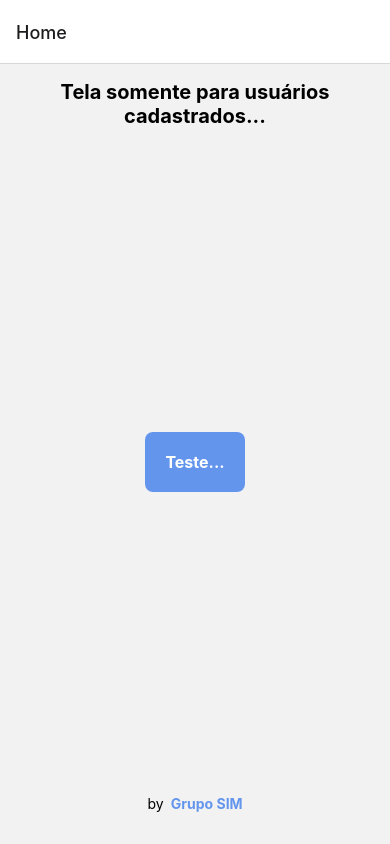
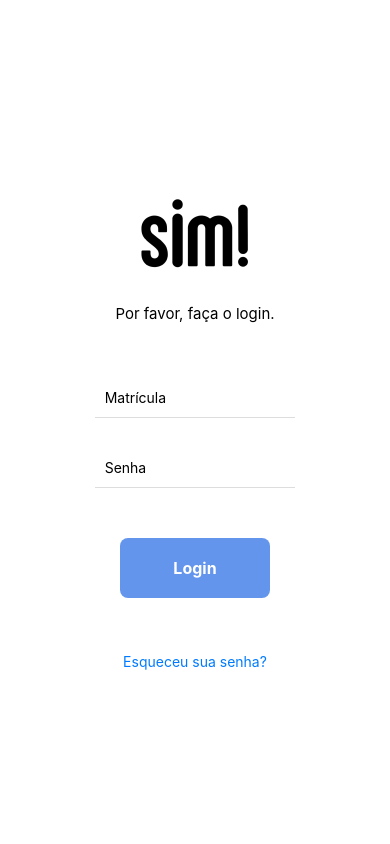
Before and after one commit to gabrielfilipy/sim_mobile, a React Native app: screen /SignInScreen in a window 390 px wide. Built offline with nearby package versions, Linux system fonts and the light colour scheme.

Commit message:
Criação da tela de login

```diff
--- a/package.json
+++ b/package.json
@@ -12,10 +12,13 @@
   "dependencies": {
     "@react-navigation/native": "^6.1.18",
     "@react-navigation/native-stack": "^6.11.0",
+    "axios": "^1.7.7",
     "react": "18.2.0",
     "react-native": "0.74.4",
+    "react-native-keychain": "^8.2.0",
     "react-native-safe-area-context": "^4.10.8",
-    "react-native-screens": "^3.34.0"
+    "react-native-screens": "^3.34.0",
+    "sweetalert2": "^11.14.0"
   },
   "devDependencies": {
     "@babel/core": "^7.20.0",
--- a/src/router/AppStack.tsx
+++ b/src/router/AppStack.tsx
@@ -15,7 +15,7 @@ export function AppStack() {
 
     return (
     <Stack.Navigator>
-        <Stack.Screen name="Home" component={HomeScreen} />
+        <Stack.Screen name="Home" component={HomeScreen} options={{headerShown: false}}/>
         <Stack.Screen name="Mesa" component={Mesa} />
     </Stack.Navigator>
     );
--- a/src/router/AuthStack.tsx
+++ b/src/router/AuthStack.tsx
@@ -13,7 +13,7 @@ export function AuthStack() {
         //aqui poderá ter rotas de recuperar senha por exemplo.
 
     <Stack.Navigator>
-        <Stack.Screen name="SignInScreen" component={SignInScreen} />
+        <Stack.Screen name="SignInScreen" component={SignInScreen} options={{headerShown: false}}/>
     </Stack.Navigator>
     );
 }
--- a/src/router/Router.tsx
+++ b/src/router/Router.tsx
@@ -3,7 +3,7 @@ import React from "react";
 import { AppStack } from "./AppStack";
 import { AuthStack } from "./AuthStack";
 
-const auth = true; //autentica a autorizacao do usuario.
+const auth = false; //autentica a autorizacao do usuario.
 
 export function Router() {
     return (
--- a/src/screen/signInScreen/SignInScreen.tsx
+++ b/src/screen/signInScreen/SignInScreen.tsx
@@ -1,30 +1,152 @@
 import React, { useState } from "react";
-import { Image, TextInputComponent, View } from "react-native";
-import styles from "../../../Style";
-
+import { Alert, Image, StyleSheet, Text, TextInput, TextInputComponent, TouchableOpacity, View } from "react-native";
 import { Button } from "../../componentes-compartilhados/button/Button";
 import { CustomTextInput } from "../../componentes-compartilhados/textInput/CustomTextInput";
+import { AppStackNavigationProp } from "../../router/types";
+import { useNavigation } from "@react-navigation/native";
+import { logar } from "./servico/userService";
+import Swal from "sweetalert2";
 
-export function SignInScreen() {
-  const [email, setEmail] = useState('');
-  const [passWord, setPassWord]= useState('');
+declare interface LoginProps {
+  titulo?: string
+  txtBotao?: String
+  hidden?: boolean
+}
+export class LoginModel {
+  matricula?: string
+  password?: string
+}
+
+export function SignInScreen(prop: LoginProps) {
+  const navigation = useNavigation<AppStackNavigationProp>();
+  const [ matricula, setMatricula] = useState('');
+  const [ password, setPassword] = useState('');
+  const login = new LoginModel();
+
+  /*OBS: É preciso reformula esse código, pois as chamadas e setagens dos tokens ainda não funcionam*/
+  function enviarFormulario(e:any) {
+  e.preventDefault();
+  login.matricula = matricula
+  login.password = password
+  try {
+    const object_token = logar(login)
+    object_token.then(data => {
+      const token = data.token;
+      setItem('Token', token);
+    }).catch(error =>{
+      console.error('Erro ao fazer login', error);
+      Swal.fire("Oops!", error.message, "error")
+    });
+  } catch(err) {
+    if (err instanceof Error)
+    Swal.fire("Oops!", err.message, "error")
+  }
+}
 
   return (
-      <View style={[styles.container, {justifyContent: 'center'}]}>
+    <View style={styles.container}>
+      <View style={styles.box}>
+        <View style={styles.boxHeader}>
           <Image
-        style={{width: 100, height: 100}}
-        resizeMode="contain"
+            style={styles.logo}
             source={require('../../assets/LOGOSIM.png')}
           />
-        <CustomTextInput placeholder="e-mail" value={email} onChangeText={setEmail} />
-        <CustomTextInput
+          <Text style={styles.headerText}>Por favor, faça o login.</Text>
+        </View>
+        <View style={styles.boxLogin}>
+          <TextInput
+            style={styles.input}
+            placeholder="Matrícula"
+            onChangeText={(text) => setMatricula(text)}
+            value={matricula}
+          />
+          <TextInput
+            style={styles.input}
+            placeholder="Senha"
             secureTextEntry
-        placeholder="senha"
-        value={passWord}
-        onChangeText={setPassWord}
+            onChangeText={(text) => setPassword(text)}
+            value={password}
           />
-
-        <Button title={"Entrar no App"} />
+          </View>
+          <View style={styles.btnLoginButton}>
+          <Button
+            title="Login"
+            onPress={enviarFormulario}
+            style={styles.btnLoginButtonText}
+          />
+          </View>
+        <View style={styles.boxFooter}>
+          <TouchableOpacity>
+            <Text style={styles.footerLink}>Esqueceu sua senha?</Text>
+          </TouchableOpacity>
+        </View>
+      </View>
     </View>
   );
+};
+
+const styles = StyleSheet.create({
+  container: {
+    flex: 1,
+    justifyContent: 'center',
+    alignItems: 'center',
+    backgroundColor: 'white',
+  },
+  box: {
+    width: '70%',
+    height: '70%',
+    maxWidth: 500,
+    padding: 25,
+    backgroundColor: 'white',
+    alignItems: 'center',
+    justifyContent: 'center' // Centraliza o conteúdo interno
+  },
+  boxHeader: {
+    alignItems: 'center', // Centraliza o conteúdo interno
+    marginBottom: 50,
+  },
+  logo: {
+    width: 125,
+    height: 125,
+    tintColor: '#000', // Cor da imagem
+  },
+  headerText: {
+    marginTop: 5,
+    fontSize: 15,
+    color: 'black',
+    textAlign: 'center', // Centraliza o texto
+  },
+  boxLogin: {
+    width: '90%', // Faz com que o formulário ocupe a largura completa da caixa
+    alignItems: 'center',
+    marginTop: 5,
+    marginBottom: 20,
+  },
+  input: {
+    height: 40,
+    width: '100%', // Faz com que o input ocupe a largura total disponível
+    borderColor: '#ddd',
+    borderBottomWidth: 1.2,
+    marginBottom: 30,
+    paddingHorizontal: 10,
+  },
+  boxFooter: {
+    alignItems: 'center', // Centraliza o conteúdo interno
+    marginTop: 30,
+  },
+  footerLink: {
+    paddingTop: 25,
+    color: '#007bff',
+    textAlign: 'center', // Centraliza o texto
+  },
+  btnLoginButton: {
+    width: 150,
+    alignContent: "center"
+  },
+  btnLoginButtonText: {
+    alignItems: "center"
   }
+});
+function setItem(arg0: string, token: any) {
+  throw new Error("Function not implemented.");
+}
--- /dev/null
+++ b/src/screen/signInScreen/servico/userService.ts
@@ -0,0 +1,12 @@
+import http from "../../../utils/http";
+import { LoginModel } from "../SignInScreen";
+
+export const logar = async (login: LoginModel) => {
+    try {
+        const response = await http.post('/v1/auth/login', login);
+        return response.data;
+    } catch (error) {
+        console.error('Erro ao fazer login:', error);
+        throw error;
+    }
+};
--- /dev/null
+++ b/src/utils/http.ts
@@ -0,0 +1,7 @@
+import axios from "axios";
+
+const http = axios.create({
+    baseURL: 'http://localhost:8085/'
+});
+
+export default http;
```
Also changed, not shown: 2 other files (tests, documents, lock files or other folders). Lines whose indentation alone changed are shown as unchanged.
